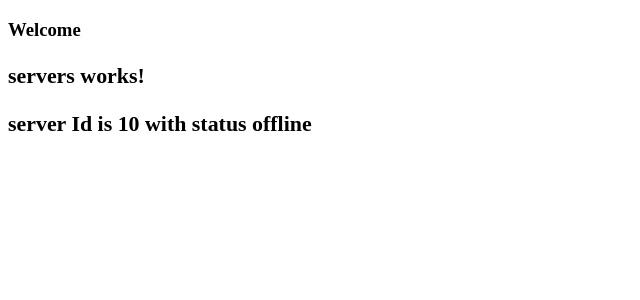
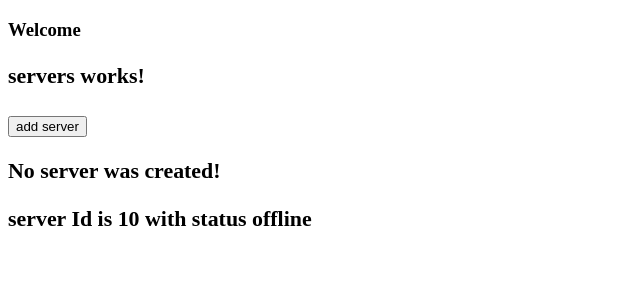
Before and after one commit to Terbeche/Angular-App, an Angular app: page / in a window 1280 px wide. Shown: the top 300 px of the page, without its empty margins (0-640 px from the left). Built offline with nearby package versions, Linux system fonts and the light colour scheme.

Commit message:
Use event binding

```diff
--- a/src/app/servers/servers.component.html
+++ b/src/app/servers/servers.component.html
@@ -1,2 +1,4 @@
 <p>servers works!</p>
+<button [disabled]="!allowNewServer" (click)="onCreateServer()">add server</button>
+<p>{{ serverCreationStatus}}</p>
 <app-server></app-server>
--- a/src/app/servers/servers.component.ts
+++ b/src/app/servers/servers.component.ts
@@ -1,10 +1,24 @@
-import { Component } from '@angular/core';
+import { Component, OnInit } from '@angular/core';
 
 @Component({
   selector: 'app-servers',
   templateUrl: './servers.component.html',
   styleUrls: ['./servers.component.css']
 })
-export class ServersComponent {
+export class ServersComponent implements OnInit {
+  allowNewServer: boolean = false;
+  serverCreationStatus: string = 'No server was created!';
+  constructor() {
+    setTimeout(() => {
+      this.allowNewServer = true;
+    }, 2000);
+  }
 
+  ngOnInit(): void {
+
+  }
+
+  onCreateServer() {
+    this.serverCreationStatus = 'Server was created!';
+  }
 }
```
